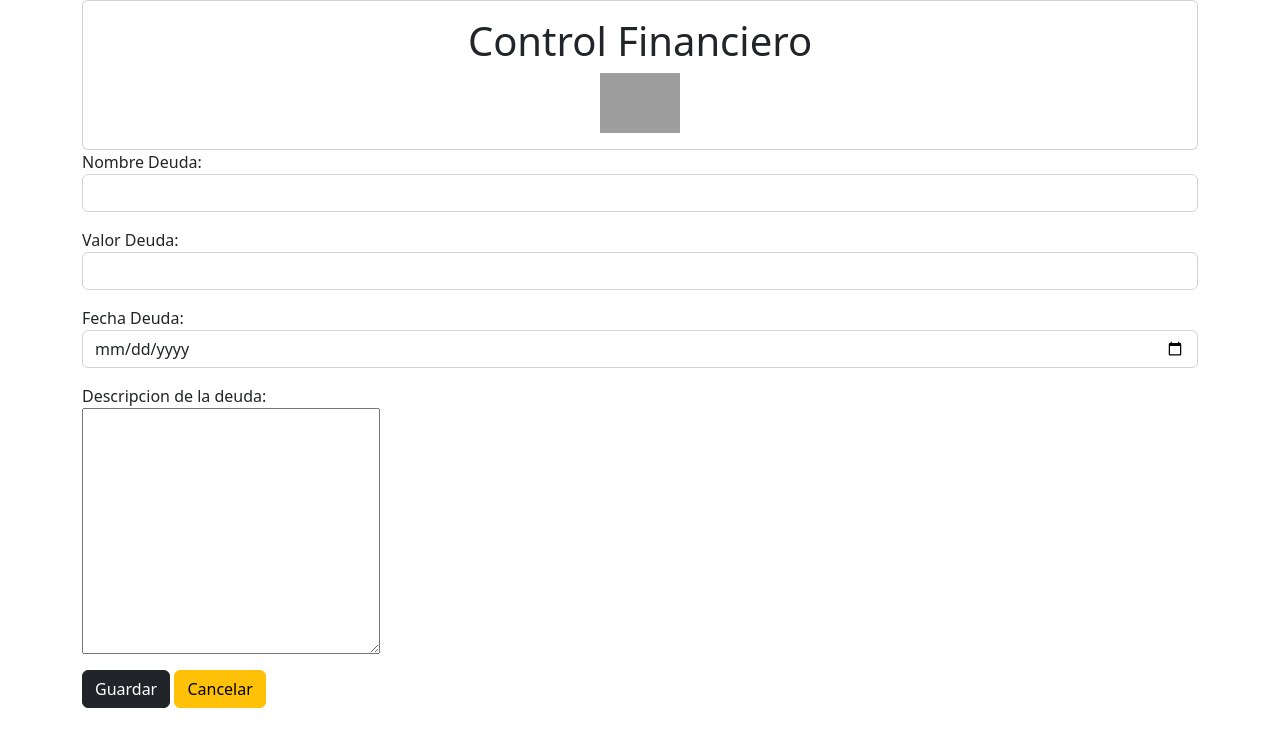
After one commit to piperodriguez/controlFinanzas, a Node server app: page /modificar in a window 1280 px wide. The commit adds this page. Shown: the top 747 px of the page. Run offline with Node 20, Linux system fonts and the light colour scheme; data that the repository does not hold is empty; some libraries are stand-ins or nearby versions.

Commit message:
update tabla deudas y detalle deuda

```diff
--- a/app.js
+++ b/app.js
@@ -46,6 +46,10 @@ app.get('/home', (req,res) => {
 app.get('/crear', (req,res) => {
   res.render('crear')
 })
+app.get('/crearDeuda', (req,res) => {
+  res.render('crearDeuda')
+})
+
 app.get('/leer', (req,res) => {
   res.render('leer')
 })
@@ -59,6 +63,10 @@ app.get('/detail', (req,res) => {
 
 app.get('/actualizar', (req,res) => {
   res.render('actualizar')
+})
+
+app.get('/modificar', (req,res) => {
+  res.render('modificardeuda')
 })
 
 // Rutas
--- a/controllers/main.js
+++ b/controllers/main.js
@@ -1,7 +1,7 @@
 'use strict';
 const Deuda = require('../models/deudas');
 
-// Listar todos los productos en la vista principal
+// Listar todos mis deudas :() en la vista principal
 exports.getAll = function(req, res) {
   Deuda.getAll(function(err, deuda) {
     if (err)
@@ -12,10 +12,57 @@ exports.getAll = function(req, res) {
 };
 
 exports.detailDeuda = function(req, res) {
-  console.log('hola en el controlador')
   Deuda.detailDeuda(req.params.id, function(err, deuda) {
     if (err)
     res.send(err);
     res.json(deuda);
   });
 };
+
+exports.create = function(req, res) {
+  // Mostramos un mensaje cuando los campos esten vacios
+  if(req.body.constructor === Object && Object.keys(req.body).length === 0){
+    res.status(400).send({ error:true, message: 'Por favor proporciona todos los campos requeridos !' });
+  }else{
+
+    // Creo un objeto para añadir el nombre de la imagen
+    const deuda = {
+      nombre_deuda: req.body.nombre,
+      valor_deuda: req.body.valor,
+      saldo_deuda: 0,
+      descripcion_deuda: req.body.descripcion,
+      fecha_deuda: req.body.fecha
+    };
+
+    const nueva_deuda = new Deuda(deuda);
+
+    Deuda.create(nueva_deuda, function(err, deuda) {
+      if (err)
+      res.send(err);
+      req.flash('message', 'Deuda Creada Correctamente :(  !');
+      res.redirect('/home');
+    });
+  }
+};
+
+exports.modifica = function(req, res) {
+    console.log('hello world')
+    console.log(req.body)
+    Deuda.detailDeuda(req.params.id, function(err, deuda) {
+
+      // Creo un objeto para mantener el nombre actual de la imagen
+      const deudaa = {
+        nombre_deuda: req.body.nombre_deuda,
+        valor_deuda: req.body.valor_deuda,
+        saldo_deuda: 0,
+        descripcion_deuda: req.body.descripcion_deuda,
+        fecha_deuda: req.body.fecha_deuda
+      };
+
+      Deuda.update(req.params.id, new Deuda(deudaa), function(err, deudaa) {
+        req.flash('message', 'Deuda Actualizado Correctamente !');
+        res.json({status:true});
+      });
+
+    });
+};
--- a/models/deudas.js
+++ b/models/deudas.js
@@ -6,6 +6,7 @@ var Deuda = function(deuda){
     this.valor_deuda = deuda.valor_deuda;
     this.saldo_deuda = deuda.saldo_deuda;
     this.descripcion_deuda = deuda.descripcion_deuda;
+    this.fecha_deuda = deuda.fecha_deuda;
 };
 
 
@@ -39,4 +40,28 @@ var Deuda = function(deuda){
     });
   };
 
+  Deuda.create = function (newEmp, result) {
+    conexion.query("INSERT INTO deudas set ?", newEmp, function (err, res) {
+      if(err) {
+        console.log("error: ", err);
+        result(err, null);
+      }
+      else{
+        console.log(res.insertId);
+        result(null, res.insertId);
+      }
+    });
+  };
+
+  Deuda.update = function(id, deuda, result){
+    console.log(deuda)
+    conexion.query("UPDATE deudas SET nombre_deuda=?,valor_deuda=?,saldo_deuda=?,descripcion_deuda=?,fecha_deuda=? WHERE id = ?", [deuda.nombre_deuda,deuda.valor_deuda,deuda.saldo_deuda,deuda.descripcion_deuda,deuda.fecha_deuda, id], function (err, res) {
+      if(err) {
+        console.log("error: ", err);
+        result(null, err);
+      }else{
+        result(null, res);
+      }
+    });
+  };
   module.exports = Deuda;
--- a/routes/web.js
+++ b/routes/web.js
@@ -29,14 +29,15 @@ router.get('/home', mainController.getAll);
 
 // Ruta para crear un nuevo producto
 router.post('/', upload.single('img'), productoController.create);
+router.post('/save', upload.single('img'), mainController.create);
 
 // Ruta para leer un producto por su ID
 router.get('/:id', productoController.findById);
 
 router.get('/deuda/:id', mainController.detailDeuda);
-
 // Ruta para actualizar un producto por su ID
-router.post('/:id', upload.single('img'), productoController.update);
+//router.post('/:id', upload.single('img'), productoController.update);
+router.post('/modifica/:id',  mainController.modifica);
 
 // Ruta para eliminar un producto por su ID
 router.post('/eliminar/:id', productoController.delete);
--- /dev/null
+++ b/views/modificardeuda.ejs
@@ -0,0 +1,97 @@
+<link rel="stylesheet" href="./css/bootstrap.min.css">
+<div class="container">
+  <div class="card text-center">
+    <div class="card-body">
+      <h1>Control Financiero</h1>
+      <img src='http://localhost:3000/uploads/icon.jpeg' class='img-fluid' style='max-width:80px'>
+    </div>
+  </div>
+  <form id="formularioupdate" method="POST" role="form" enctype="multipart/form-data">
+    <input type="hidden" name="id" id="id">
+    <div class="mb-3">
+      <label for="nombre_deuda" class="negrita">Nombre Deuda:</label>
+      <div>
+        <input class="form-control" placeholder="" required="required" name="nombre_deuda" type="text" id="nombre_deuda" ngModel>
+      </div>
+    </div>
+    <div class="mb-3">
+      <label for="valor_deuda" class="negrita">Valor Deuda:</label>
+      <div>
+        <input class="form-control" placeholder="" required="required" name="valor_deuda" type="text" id="valor_deuda" ngModel>
+      </div>
+    </div>
+    <div class="mb-3">
+      <label for="fecha" class="negrita">Fecha Deuda:</label>
+      <div>
+        <input class="form-control" required="required" name="fecha" type="date" id="fecha">
+      </div>
+    </div>
+    <div class="mb-3">
+      <label for="descripcion" class="negrita">Descripcion de la deuda:</label>
+      <div>
+        <textarea name="descripcion_deuda" id="descripcion_deuda" cols="30" rows="10" ngModel></textarea>
+      </div>
+    </div>
+      <button id="btnsend" class="btn btn-dark">Guardar</button>
+      <a href="/home" class="btn btn-warning">Cancelar</a>
+  </form>
+</div>
+
+
+  <script type="text/javascript">
+    var url = new URL(window.location.href);
+    const id = url.searchParams.get("id");
+    console.log(id)
+    fetch("http://localhost:3000/api/v1/redirect/deuda/" + id).then(response => {
+      console.log(response)
+      if (response.ok) {
+        return response.json();
+      }
+    }).then(data => {
+      if (data) {
+        const ar = data;
+        ar.forEach((elem) => {
+          console.log(elem)
+          //document.getElementById('formularioupdate').action = "http://localhost:3000/api/v1/redirect/modifica/" + elem.id;
+          document.getElementById("id").setAttribute('value', elem.id);
+          document.getElementById("nombre_deuda").setAttribute('value', elem.nombre_deuda);
+          document.getElementById("valor_deuda").setAttribute('value', elem.valor_deuda);
+          document.getElementById("descripcion_deuda").innerHTML = elem.descripcion_deuda;
+        });
+      };
+    }).catch(err => console.error(err));
+  </script>
+  <script>
+    document.getElementById("btnsend").onclick = function(e){
+      var nombre_deuda = document.getElementById('nombre_deuda').value //Obtengo el valor del input nombre
+      var valor_deuda = document.getElementById('valor_deuda').value //Obtengo el valor del input nombre
+      var descripcion_deuda = document.getElementById('descripcion_deuda').value
+      var fecha_deuda = document.getElementById('fecha').value
+      var id = document.getElementById('id').value
+      let datos = {
+            nombre_deuda: nombre_deuda,
+            valor_deuda: valor_deuda,
+            descripcion_deuda: descripcion_deuda,
+            fecha_deuda: fecha_deuda
+
+      };
+      e.preventDefault()
+
+      fetch('http://localhost:3000/api/v1/redirect/modifica/'+id,  // fetch para enviar el dato
+      {
+          method:"POST",
+          headers:{
+              'Content-Type':'application/json'
+          },
+          body: JSON.stringify(datos)
+      })
+      .then(function(res){
+        console.log(res);
+        let data = JSON.stringify(res)
+        console.log('le cambiaria el final')
+        window.location.href = "http://localhost:3000/home";
+        console.log(data)
+      })
+    };
+  </script>
+</body>
```
Also changed, not shown: views/crearDeuda.ejs (added, +30 -0 lines), views/detalledeuda.ejs (+25 -18 lines), views/welcome.ejs (+9 -1 lines), 1 other file.
